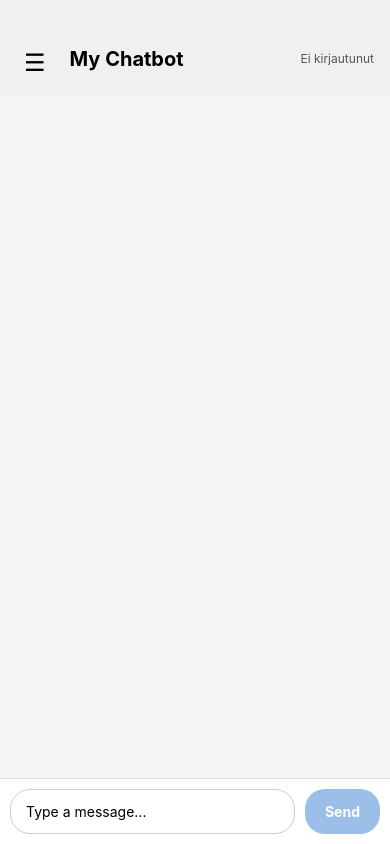
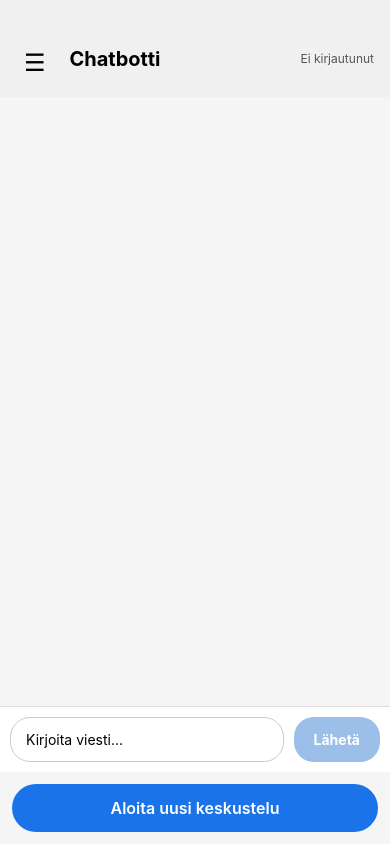
Before and after one commit to Opinnaytetyo-chatbot-sovellus/chatbot-app, a React Native app in the folder chatbot-app/: screen / in a window 390 px wide. Built offline with nearby package versions, Linux system fonts and the light colour scheme.

Commit message:
mahdollisuus aloittaa uusi keskustelu

```diff
--- a/chatbot-app/App.tsx
+++ b/chatbot-app/App.tsx
@@ -38,7 +38,13 @@ export default function App() {
       );
     }
 
-    return <ChatScreen conversationId={selectedConversationId} currentUserId={currentUser?.id ?? null} />;
+    return (
+      <ChatScreen
+        conversationId={selectedConversationId}
+        currentUserId={currentUser?.id ?? null}
+        onStartNewConversation={() => setSelectedConversationId(null)}
+      />
+    );
   };
 
   return (
@@ -51,7 +57,7 @@ export default function App() {
             <Text style={styles.burger}>☰</Text>
           </TouchableOpacity>
 
-          <Text style={styles.title}>My Chatbot</Text>
+          <Text style={styles.title}>Chatbotti</Text>
         </View>
 
         <Text style={styles.userLabel}>
@@ -68,9 +74,9 @@ export default function App() {
         <View style={styles.menuOverlay}>
           <View style={styles.menu}>
             <View style={styles.menuHeader}>
-              <Text style={styles.menuTitle}>Menu</Text>
-              <TouchableOpacity style={styles.closeButtonWrapper} onPress={() => setMenuOpen(false)}>
-                <Text style={styles.closeButton}>←</Text>
+              <Text style={styles.menuTitle}>Valikko</Text>
+              <TouchableOpacity style={styles.menuItem} onPress={() => setMenuOpen(false)}>
+                <Text style={styles.menuItemText}>sulje</Text>
               </TouchableOpacity>
             </View>
 
--- a/chatbot-app/screens/ChatScreen.tsx
+++ b/chatbot-app/screens/ChatScreen.tsx
@@ -20,6 +20,7 @@ type ChatMessage = {
 type ChatScreenProps = {
   conversationId: string | null;
   currentUserId: string | null;
+  onStartNewConversation: () => void;
 };
 
 function getApiBaseUrl() {
@@ -42,7 +43,7 @@ const apiBaseUrl = getApiBaseUrl();
 
 const createMessageId = () => `${Date.now()}-${Math.random().toString(36).slice(2)}`;
 
-export default function ChatScreen({ conversationId: selectedConversationId, currentUserId }: ChatScreenProps) {
+export default function ChatScreen({ conversationId: selectedConversationId, currentUserId, onStartNewConversation }: ChatScreenProps) {
   const [message, setMessage] = useState('');
   const [messages, setMessages] = useState<ChatMessage[]>([]);
   const [conversationId, setConversationId] = useState<string | null>(selectedConversationId);
@@ -104,7 +105,7 @@ export default function ChatScreen({ conversationId: selectedConversationId, cur
       const data = await response.json();
 
       if (!response.ok) {
-        throw new Error(data?.error || 'Request failed');
+        throw new Error(data?.error || 'Pyyntö epäonnistui');
       }
 
       if (data?.conversationId) {
@@ -116,7 +117,7 @@ export default function ChatScreen({ conversationId: selectedConversationId, cur
         {
           id: createMessageId(),
           role: 'assistant',
-          content: data.reply || 'No reply was returned.',
+          content: data.reply || 'Vastausta ei saatu.',
         },
       ]);
     } catch {
@@ -125,7 +126,7 @@ export default function ChatScreen({ conversationId: selectedConversationId, cur
         {
           id: createMessageId(),
           role: 'assistant',
-          content: 'Bot reply failed. Check that the backend is running and OPENAI_API_KEY is set.',
+          content: 'Botti ei vastannut. Tarkista, että backend on käynnissä ja OPENAI_API_KEY on asetettu.',
           status: 'error',
         },
       ]);
@@ -161,7 +162,7 @@ export default function ChatScreen({ conversationId: selectedConversationId, cur
         ))}
         {isSending && (
           <View style={[styles.messageBubble, styles.assistantBubble]}>
-            <Text style={styles.messageText}>Bot is thinking...</Text>
+            <Text style={styles.messageText}>Botti vastaa...</Text>
           </View>
         )}
       </ScrollView>
@@ -171,7 +172,7 @@ export default function ChatScreen({ conversationId: selectedConversationId, cur
           style={styles.input}
           value={message}
           onChangeText={setMessage}
-          placeholder="Type a message..."
+          placeholder="Kirjoita viesti..."
           editable={!isSending}
           returnKeyType="send"
           onSubmitEditing={sendMessage}
@@ -185,9 +186,18 @@ export default function ChatScreen({ conversationId: selectedConversationId, cur
           onPress={sendMessage}
           disabled={!message.trim() || isSending}
         >
-          <Text style={styles.sendText}>{isSending ? '...' : 'Send'}</Text>
+          <Text style={styles.sendText}>{isSending ? '...' : 'Lähetä'}</Text>
         </TouchableOpacity>
       </View>
+
+      <TouchableOpacity style={styles.newConversationButton} onPress={() => {
+        setMessages([]);
+        setConversationId(null);
+        setMessage('');
+        onStartNewConversation();
+      }}>
+        <Text style={styles.newConversationText}>Aloita uusi keskustelu</Text>
+      </TouchableOpacity>
     </View>
   );
 }
@@ -256,4 +266,17 @@ const styles = StyleSheet.create({
     color: '#fff',
     fontWeight: 'bold',
   },
+  newConversationButton: {
+    margin: 12,
+    paddingVertical: 14,
+    borderRadius: 25,
+    backgroundColor: '#1a73e8',
+    alignItems: 'center',
+    justifyContent: 'center',
+  },
+  newConversationText: {
+    color: '#fff',
+    fontSize: 16,
+    fontWeight: '600',
+  },
 });
```
Also changed, not shown: 1 other file (tests, documents, lock files or other folders).
